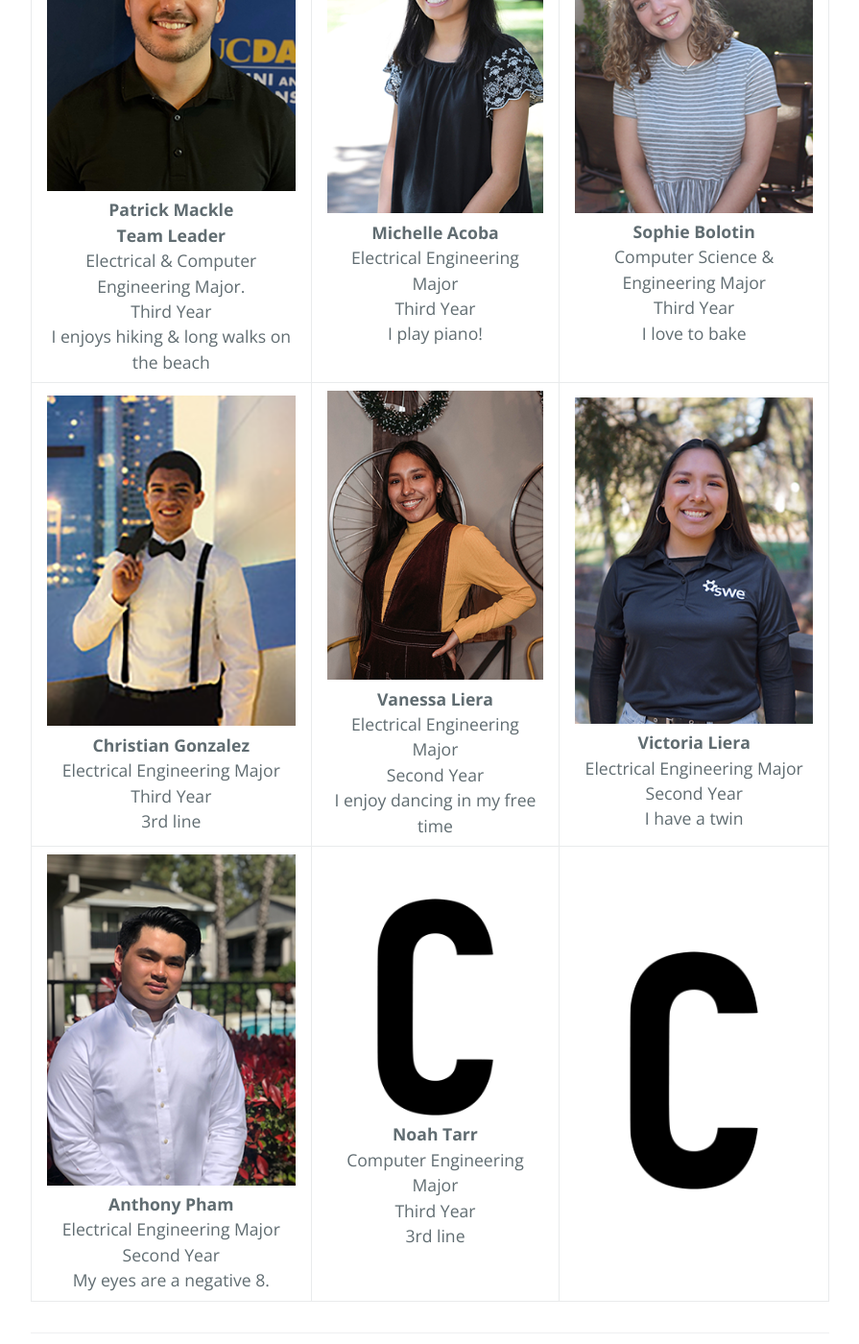
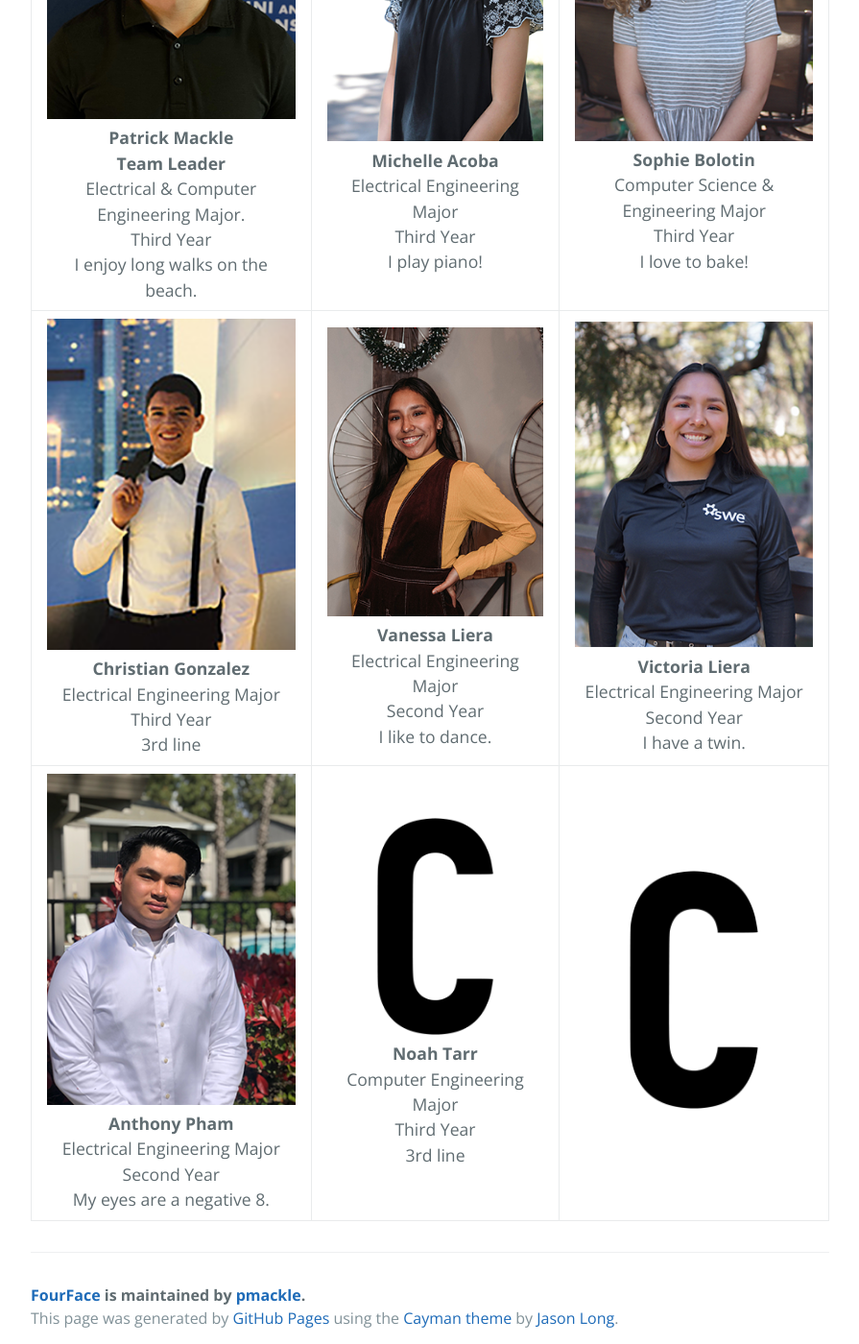
Before and after one commit to pmackle/EE-Emerge-2020-FourFace, a Jekyll site: the page built from docs/Team.md, in a window 1280 px wide and 1400 px high, scrolled down 1157 px. Shown: the whole window at 96% size, without its empty margins (192-1087 px from the left). Built offline with Jekyll 4.4.1, drawn with Linux system fonts in a browser that asks for light colours.

Commit message:
Update Team.md

```diff
--- a/docs/Team.md
+++ b/docs/Team.md
@@ -6,9 +6,11 @@
 
 
 # Meet Our Team
+
+
 <div markdown="1">
 <p align="center">
-<img src="https://github.com/pmackle/EE-Emerge-2020-FourFace/blob/master/Documentation/Photos/team.png" width="500">
+<img src="https://github.com/pmackle/EE-Emerge-2020-FourFace/blob/master/Documentation/Photos/team.png">
 </p>
 </div>
 
@@ -24,6 +26,6 @@
 
 | | | |
 |:-------------------------:|:-------------------------:|:-------------------------:|
-|![Test!](https://github.com/pmackle/EE-Emerge-2020-FourFace/blob/master/Documentation/Photos/patrick.png?raw=true)<br/> **Patrick Mackle** <br/> **Team Leader** <br/> Electrical & Computer Engineering Major.<br/> Third Year <br/> I enjoys hiking & long walks on the beach |  ![Test!](https://github.com/pmackle/EE-Emerge-2020-FourFace/blob/master/Documentation/Photos/michelle.png?raw=true)<br/>**Michelle Acoba** <br/> Electrical Engineering Major <br/> Third Year <br/> I play piano! |![Test!](https://github.com/pmackle/EE-Emerge-2020-FourFace/blob/master/Documentation/Photos/sophie.png?raw=true)<br/>**Sophie Bolotin** <br/> Computer Science & Engineering Major <br/> Third Year <br/> I love to bake|
-|![Test!](https://github.com/pmackle/EE-Emerge-2020-FourFace/blob/master/Documentation/Photos/christian.png?raw=true)<br/>**Christian Gonzalez** <br/> Electrical Engineering Major <br/> Third Year <br/> 3rd line|  ![Test!](https://github.com/pmackle/EE-Emerge-2020-FourFace/blob/master/vanessa4.png?raw=true)<br/>**Vanessa Liera** <br/> Electrical Engineering Major <br/> Second Year <br/>I enjoy dancing in my free time|![Test!](https://github.com/pmackle/EE-Emerge-2020-FourFace/blob/master/Documentation/Photos/victoria2.png?raw=true)<br/>**Victoria Liera** <br/> Electrical Engineering Major <br/>Second Year<br/> I have a twin|
+|![Test!](https://github.com/pmackle/EE-Emerge-2020-FourFace/blob/master/Documentation/Photos/patrick.png?raw=true)<br/> **Patrick Mackle** <br/> **Team Leader** <br/> Electrical & Computer Engineering Major.<br/> Third Year <br/> I enjoy long walks on the beach. |  ![Test!](https://github.com/pmackle/EE-Emerge-2020-FourFace/blob/master/Documentation/Photos/michelle.png?raw=true)<br/>**Michelle Acoba** <br/> Electrical Engineering Major <br/> Third Year <br/> I play piano! |![Test!](https://github.com/pmackle/EE-Emerge-2020-FourFace/blob/master/Documentation/Photos/sophie.png?raw=true)<br/>**Sophie Bolotin** <br/> Computer Science & Engineering Major <br/> Third Year <br/> I love to bake! |
+|![Test!](https://github.com/pmackle/EE-Emerge-2020-FourFace/blob/master/Documentation/Photos/christian.png?raw=true)<br/>**Christian Gonzalez** <br/> Electrical Engineering Major <br/> Third Year <br/> 3rd line|  ![Test!](https://github.com/pmackle/EE-Emerge-2020-FourFace/blob/master/vanessa4.png?raw=true)<br/>**Vanessa Liera** <br/> Electrical Engineering Major <br/> Second Year <br/>I like to dance. |![Test!](https://github.com/pmackle/EE-Emerge-2020-FourFace/blob/master/Documentation/Photos/victoria2.png?raw=true)<br/>**Victoria Liera** <br/> Electrical Engineering Major <br/>Second Year<br/> I have a twin.|
 |![Test!](https://github.com/pmackle/EE-Emerge-2020-FourFace/blob/master/Documentation/Photos/anthony.png?raw=true)<br/> **Anthony Pham** <br/> Electrical Engineering Major<br/> Second Year <br/> My eyes are a negative 8. |  ![Test!](https://github.com/pmackle/EE-Emerge-2020-FourFace/blob/master/docs/Images/C.png?raw=true)<br/>**Noah Tarr** <br/> Computer Engineering Major <br/> Third Year <br/> 3rd line|![Test!](https://github.com/pmackle/EE-Emerge-2020-FourFace/blob/master/docs/Images/C.png?raw=true)|
```
